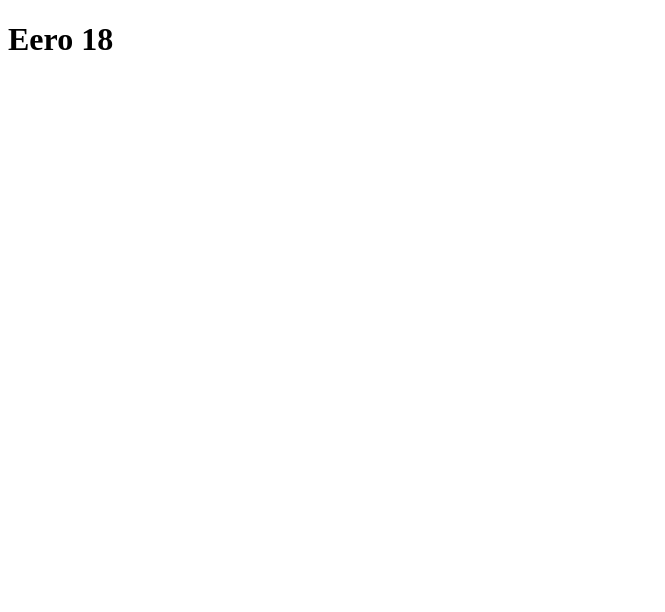
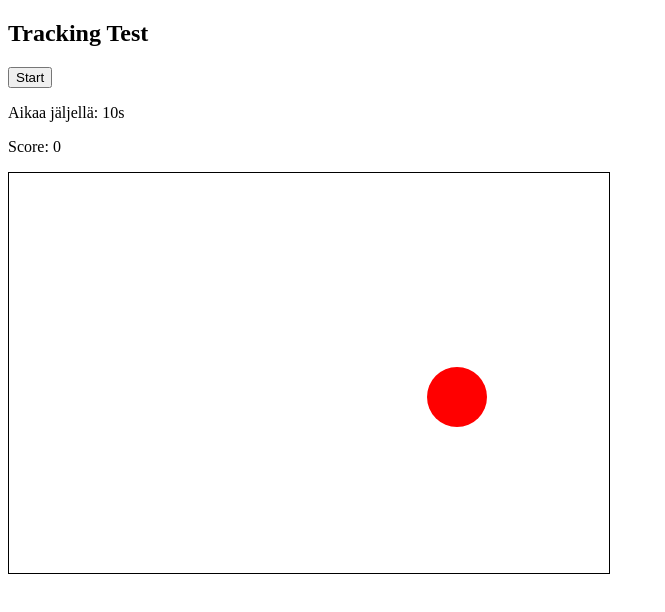
Before and after one commit to Antonnbb/Nettipeli, a React app in the folder nettipeli/frontend/: page /tracking in a window 1280 px wide. Shown: the top 612 px of the page, without its empty margins (0-665 px from the left). Built offline with nearby package versions, Linux system fonts and the light colour scheme; the HTML template or start-up script is replaced by a standard one.

Commit message:
Frontendin alkua

```diff
--- a/nettipeli/frontend/package.json
+++ b/nettipeli/frontend/package.json
@@ -12,7 +12,8 @@
   "dependencies": {
     "axios": "^1.16.0",
     "react": "^19.2.5",
-    "react-dom": "^19.2.5"
+    "react-dom": "^19.2.5",
+    "react-router-dom": "^7.14.2"
   },
   "devDependencies": {
     "@eslint/js": "^10.0.1",
--- /dev/null
+++ b/nettipeli/frontend/pages/home.jsx
@@ -0,0 +1,11 @@
+import { Link } from "react-router-dom";
+
+export default function Home() {
+  return (
+    <div>
+      <h1>ReactionLab</h1>
+      <Link to="/tracking">Tracking Test</Link><br />
+      <Link to="/leaderboard">Leaderboard</Link>
+    </div>
+  );
+}
--- /dev/null
+++ b/nettipeli/frontend/pages/leaderboard.jsx
@@ -0,0 +1,8 @@
+export default function Leaderboard() {
+  return (
+    <div>
+      <h1>Leaderboard</h1>
+      <p>Tulokset tulevat tähän.</p>
+    </div>
+  );
+}
--- /dev/null
+++ b/nettipeli/frontend/pages/trackingtest.jsx
@@ -0,0 +1,113 @@
+import { useEffect, useRef, useState } from "react";
+import axios from "axios";
+
+export default function TrackingTest() {
+  const canvasRef = useRef(null);
+  const mouseRef = useRef({ x: 0, y: 0 });
+  const ballRef = useRef({ x: 200, y: 200, vx: 4, vy: 3, r: 30 });
+
+  const [score, setScore] = useState(0);
+  const [timeLeft, setTimeLeft] = useState(10);
+  const [isRunning, setIsRunning] = useState(false);
+
+  const startGame = () => {
+    setScore(0);
+    setTimeLeft(10);
+    setIsRunning(true);
+  };
+
+  const saveScore = async () => {
+    await axios.post("http://localhost:3001/scores", {
+      user_id: "4d938c6a-1150-4afe-953e-2427b12e04a1",
+      game_type: "tracking",
+      score: score,
+      accuracy: null,
+      reaction_time: null,
+      duration: 10
+    });
+  };
+
+  useEffect(() => {
+    if (!isRunning) return;
+
+    if (timeLeft <= 0) {
+      setIsRunning(false);
+      saveScore();
+      return;
+    }
+
+    const timer = setTimeout(() => {
+      setTimeLeft((prev) => prev - 1);
+    }, 1000);
+
+    return () => clearTimeout(timer);
+  }, [timeLeft, isRunning]);
+
+  useEffect(() => {
+    const canvas = canvasRef.current;
+    const ctx = canvas.getContext("2d");
+
+    const handleMouseMove = (e) => {
+      const rect = canvas.getBoundingClientRect();
+      mouseRef.current.x = e.clientX - rect.left;
+      mouseRef.current.y = e.clientY - rect.top;
+    };
+
+    canvas.addEventListener("mousemove", handleMouseMove);
+
+    let animation;
+
+    const draw = () => {
+      ctx.clearRect(0, 0, canvas.width, canvas.height);
+
+      const ball = ballRef.current;
+      const mouse = mouseRef.current;
+
+      ball.x += ball.vx;
+      ball.y += ball.vy;
+
+      if (ball.x < ball.r || ball.x > canvas.width - ball.r) ball.vx *= -1;
+      if (ball.y < ball.r || ball.y > canvas.height - ball.r) ball.vy *= -1;
+
+      ctx.beginPath();
+      ctx.arc(ball.x, ball.y, ball.r, 0, Math.PI * 2);
+      ctx.fillStyle = "red";
+      ctx.fill();
+
+      const dist = Math.hypot(mouse.x - ball.x, mouse.y - ball.y);
+
+      if (dist < ball.r && isRunning) {
+        setScore((prev) => prev + 1);
+      }
+
+      animation = requestAnimationFrame(draw);
+    };
+
+    draw();
+
+    return () => {
+      cancelAnimationFrame(animation);
+      canvas.removeEventListener("mousemove", handleMouseMove);
+    };
+  }, [isRunning]);
+
+  return (
+    <div>
+      <h2>Tracking Test</h2>
+
+      <button onClick={startGame} disabled={isRunning}>
+        Start
+      </button>
+
+      <p>Aikaa jäljellä: {timeLeft}s</p>
+      <p>Score: {score}</p>
+
+      <canvas
+        ref={canvasRef}
+        width={600}
+        height={400}
+        style={{ border: "1px solid black" }}
+      />
+    </div>
+  );
+}
--- a/nettipeli/frontend/src/App.jsx
+++ b/nettipeli/frontend/src/App.jsx
@@ -1,14 +1,20 @@
 import { useState } from 'react'
-import  axios  from 'axios'
+import axios from 'axios'
+import { BrowserRouter, Routes, Route } from 'react-router-dom'
+import Home from '/pages/home.jsx'
+import TrackingTest from '/pages/trackingtest.jsx'
+import Leaderboard from '/pages/leaderboard.jsx'
 
 function App() {
-
-
   return (
-    <div>
-      <h1>Eero 18</h1>
-    </div>
-  )
+    <BrowserRouter>
+      <Routes>
+        <Route path="/" element={<Home />} />
+        <Route path="/tracking" element={<TrackingTest />} />
+        <Route path="/leaderboard" element={<Leaderboard />} />
+      </Routes>
+    </BrowserRouter>
+  );
 }
 
 export default App
```
Also changed, not shown: 1 other file (tests, documents, lock files or other folders).
